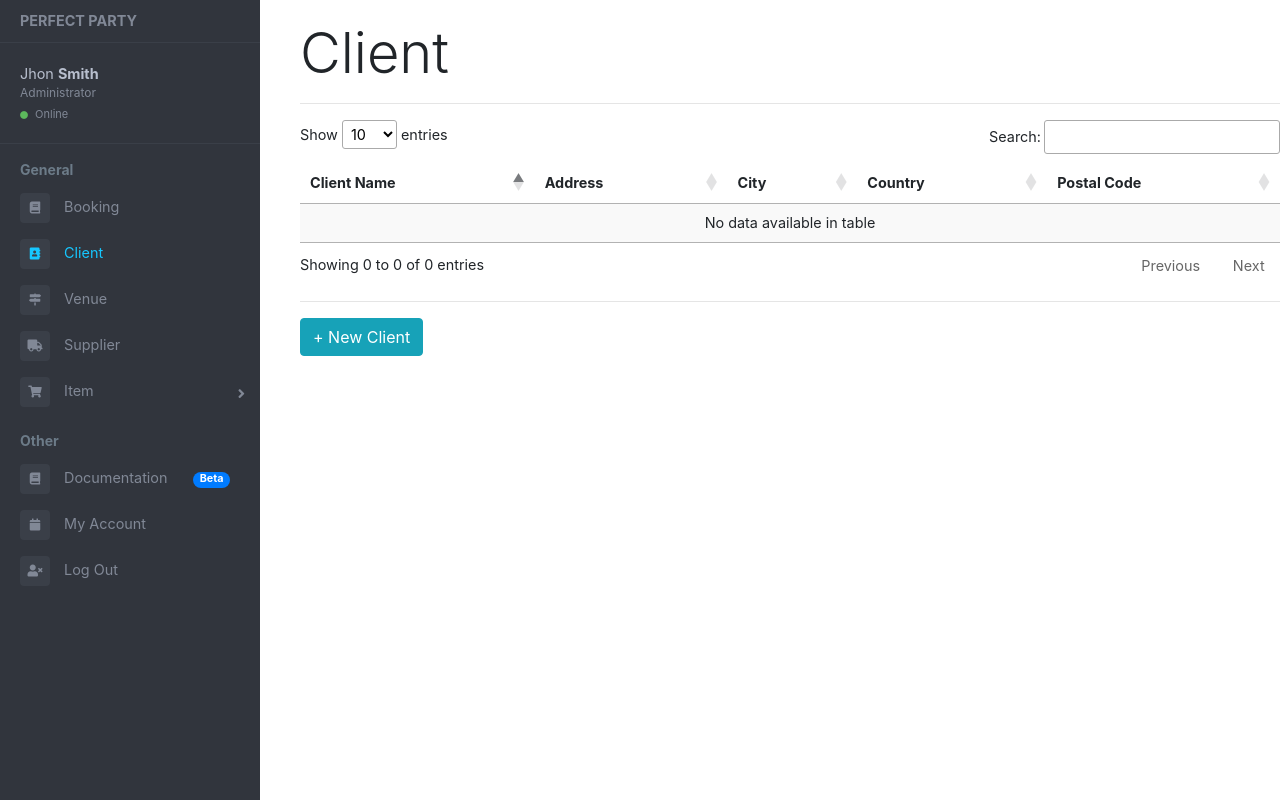
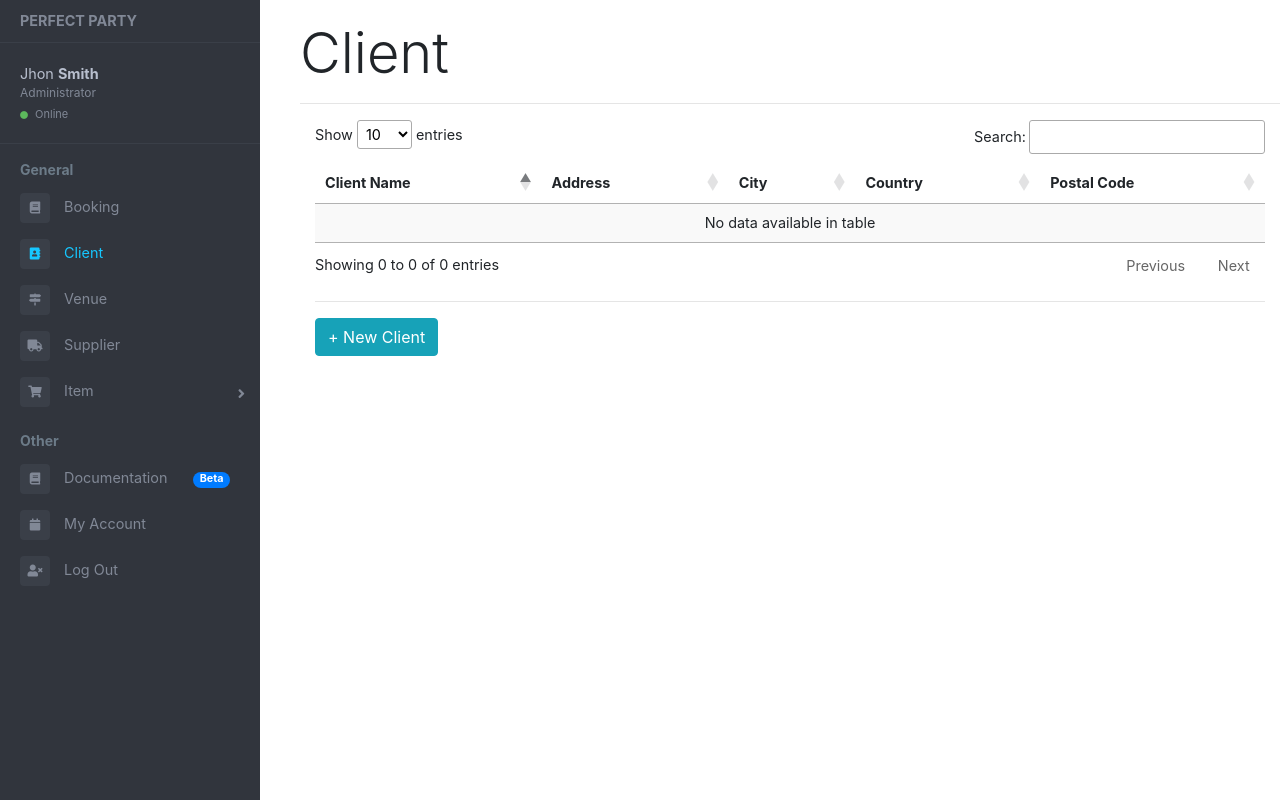
Before and after one commit to fxu9411/Perfect-Party, a Flask app: page /PerfectParty/client in a window 1280 px wide. Run offline with Flask 2, Linux system fonts and the light colour scheme; data that the repository does not hold is empty; some libraries are stand-ins or nearby versions.

Commit message:
Revert "Clean up client page"
This reverts commit d7c8ef8bfa3b1f09fa4382e3abb7dfd77d562ffd.

```diff
--- a/perfect_party/PP/templates/client.html
+++ b/perfect_party/PP/templates/client.html
@@ -2,6 +2,8 @@
 {% block content %}
 <h2 class="display-4">Client</h2>
 <hr>
+<div class="row"></div>
+<div class="container-fluid">
   <table id="client" class="display" style="width:100%">
     <thead>
       <tr>
@@ -75,6 +77,7 @@
       </div>
     </div>
   </div>
+</div>
 {% endblock %}
 {% block javascript %}
 <!--datatable script-->
```
Lines whose indentation alone changed are shown as unchanged.
